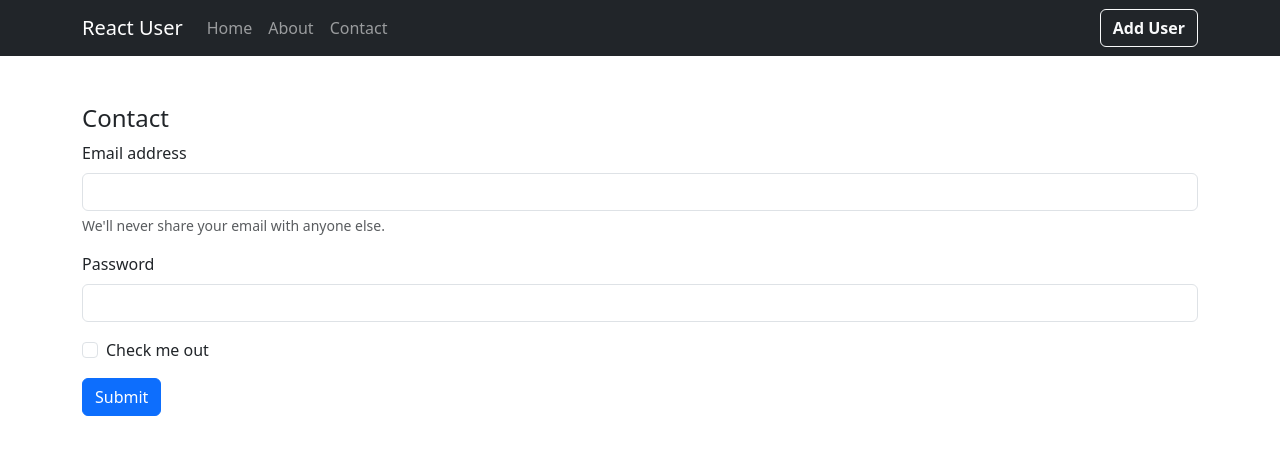
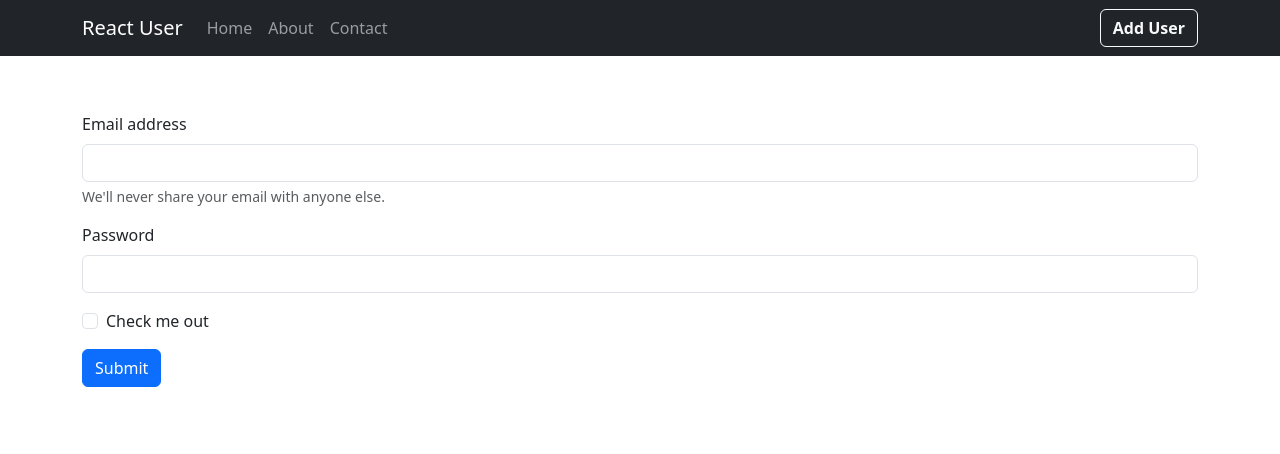
Before and after one commit to NimeshLathiya/routing_with_crud, a React (Vite) app: page /contact in a window 1280 px wide. Shown: the top 454 px of the page. Built offline with nearby package versions, Linux system fonts and the light colour scheme.

Commit message:
Update Contact.jsx

```diff
--- a/src/Components/Pages/Contact.jsx
+++ b/src/Components/Pages/Contact.jsx
@@ -4,7 +4,7 @@ const Contact = () => {
   return (
     <>
       <div className="container py-5">
-        <h4>Contact</h4>
+        <h4></h4>
         <div>
           <form>
             <div className="mb-3">
```
